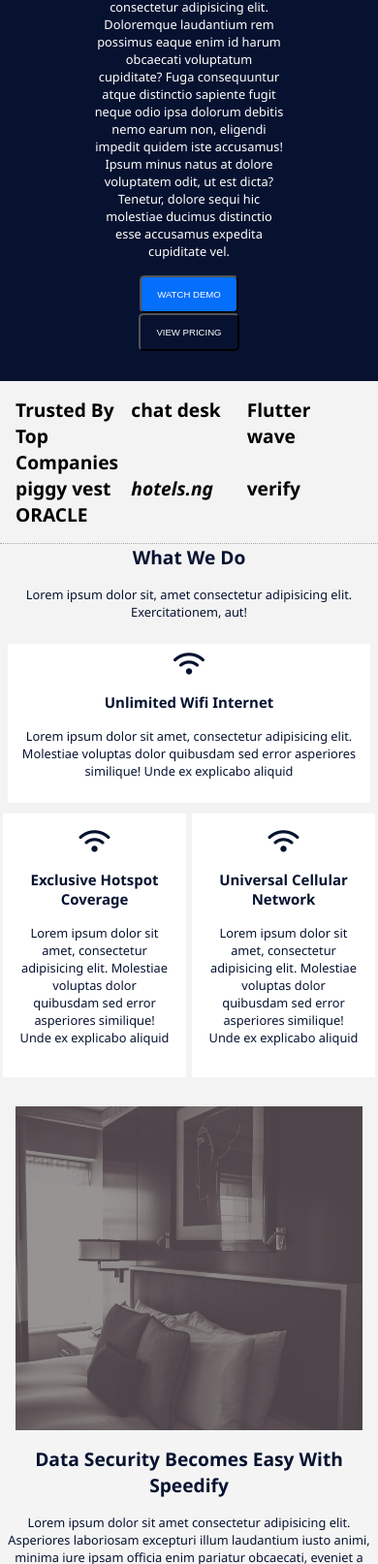
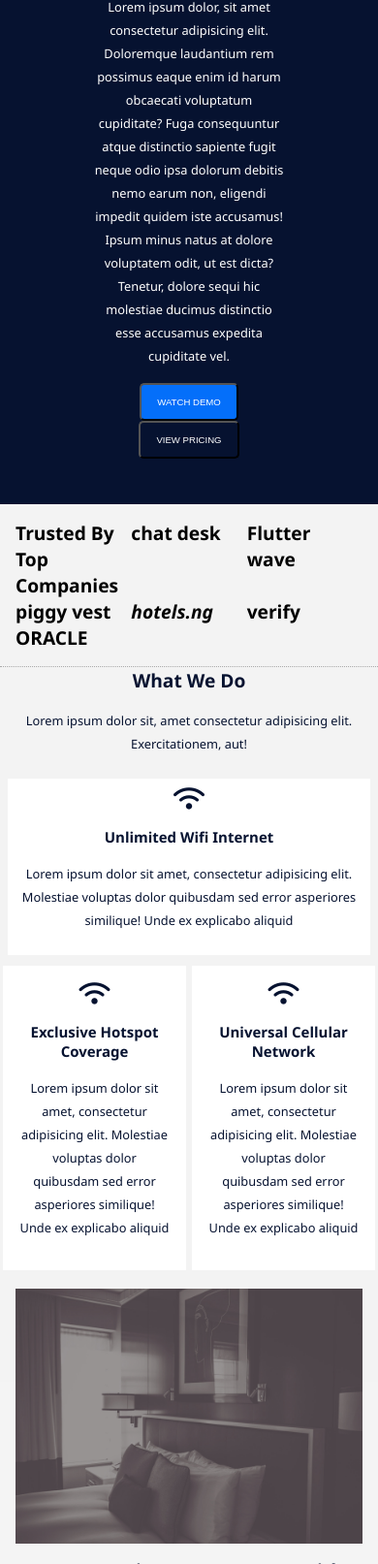
Before and after one commit to Mayor2good/Speedify, a plain HTML site: page index.html in a window 390 px wide. Shown: the part 387-2000 px from the top of the page at 97% size. Drawn offline with Linux system fonts and the light colour scheme.

Commit message:
2nd changes

```diff
--- a/speedify.css
+++ b/speedify.css
@@ -11,6 +11,10 @@
 img{
   width: 100%;
   height: 100%;
+}
+
+p{
+  line-height: 1.5rem;
 }
 
 .blue {
@@ -123,7 +127,7 @@ color: orange;
 
 #showcase-2 .showcase-content-2 {
   background: #f4f4f4f4;
-  height: 100vh;
+  height: auto;
 }
 
 #style h2 {
--- a/speedify.mobile.css
+++ b/speedify.mobile.css
@@ -32,7 +32,7 @@ padding: 0.5rem;
   }
   #showcase {
     font-size: 0.8rem;
-    height: 75vh;
+    height: 90vh;
   }
 
 
@@ -77,6 +77,7 @@ padding: 0.5rem;
 .grid {
   display: grid;
   grid-template-columns: repeat(2, 1fr);
+  padding-bottom: 7rem;
 }
 
 .card {
@@ -88,9 +89,15 @@ padding: 0.5rem;
   display: grid;
   grid-template-columns: repeat(1, 1fr);
   margin-top: 5rem;
+  padding-bottom: 4rem;
+}
+
+.last-1{
+  height: auto;
 }
 
 #last .last-2 {
+  line-height: 1.5rem;
   text-align: center;
 width: auto;
 height: auto;
@@ -101,7 +108,7 @@ height: auto;
 #footer {
   height: 20vh;
   background: grey;
-  margin-top: -9rem;
+  margin-top: -4rem;
 }
 
 #footer h3 {
```
Also changed, not shown: index.html (+3 -0 lines).
